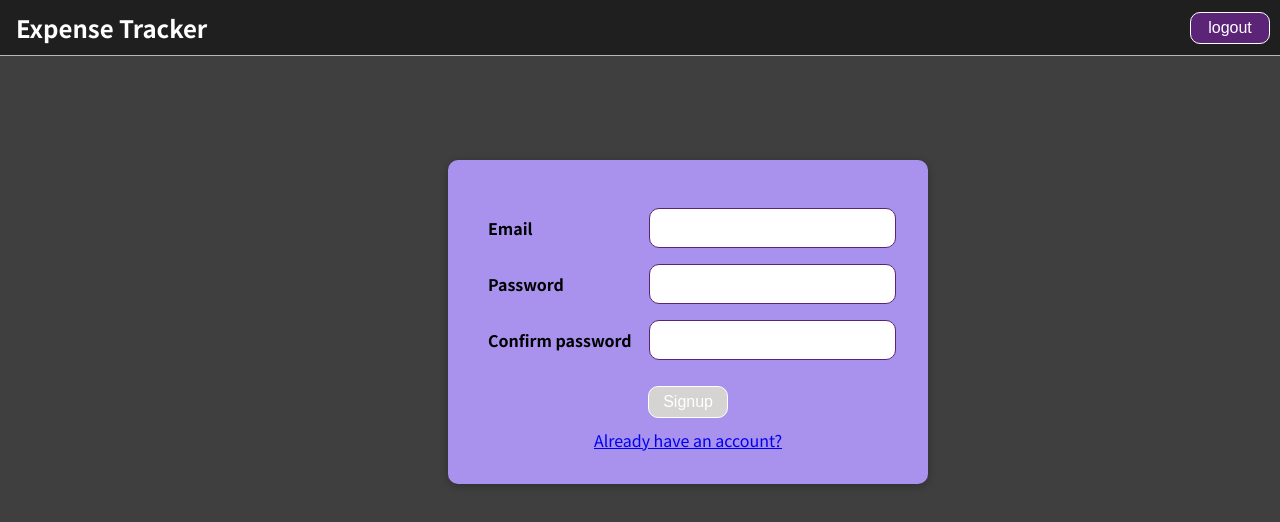
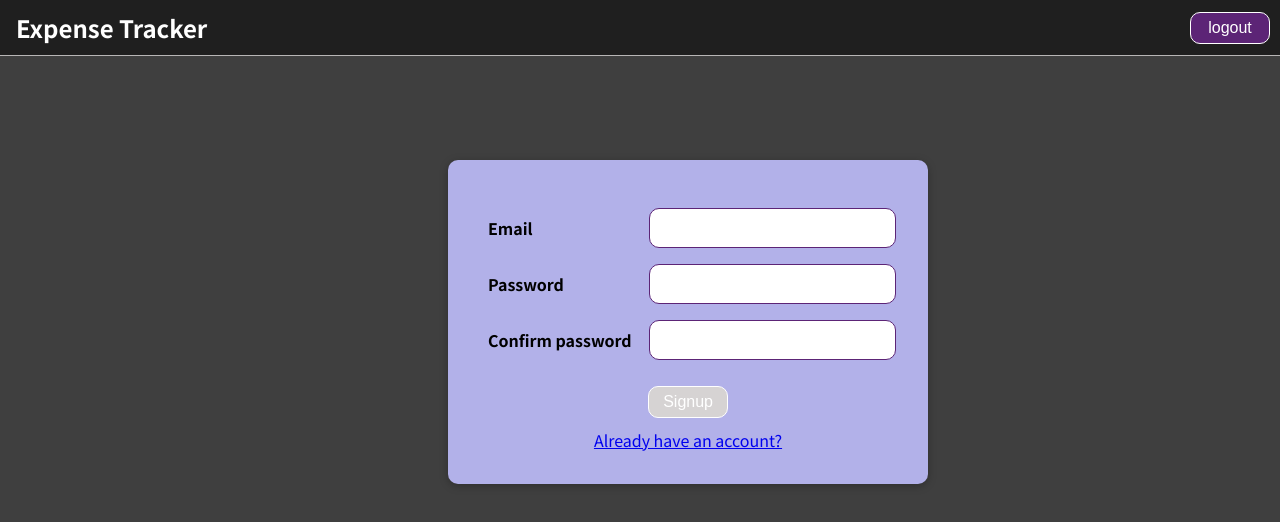
Before and after one commit to Vikas10102001/Expense-Tracker, a React (Create React App) app: page /signup in a window 1280 px wide. Shown: the top 522 px of the page. Built offline with nearby package versions, Linux system fonts and the light colour scheme; no server answers.

Commit message:
Changed background color

```diff
--- a/src/components/home/new-expense/Form.css
+++ b/src/components/home/new-expense/Form.css
@@ -5,7 +5,7 @@ form {
     display: flex;
     flex-direction: column;
     color: black;
-    background-color: #a892ee;
+    background-color: #8b82a7;
     border-radius: 25px;
     font-size: medium;
 }
--- a/src/components/ui/AuthBox.css
+++ b/src/components/ui/AuthBox.css
@@ -5,8 +5,8 @@
   width: 90%;
   max-width: 30rem;
   border-radius: 10px;
-  box-shadow: 0 2px 8px rgba(0, 0, 0, 0.26);
-  background-color: #a892ee;
+  box-shadow: 0 2px 8px #00000042;
+  background-color: #b2b1e9;
   padding: 2rem;
 }
 
```
